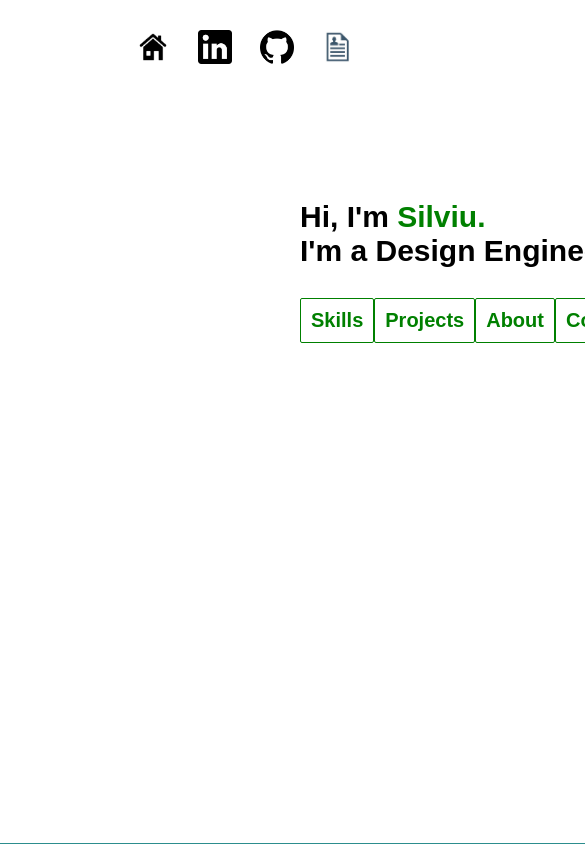
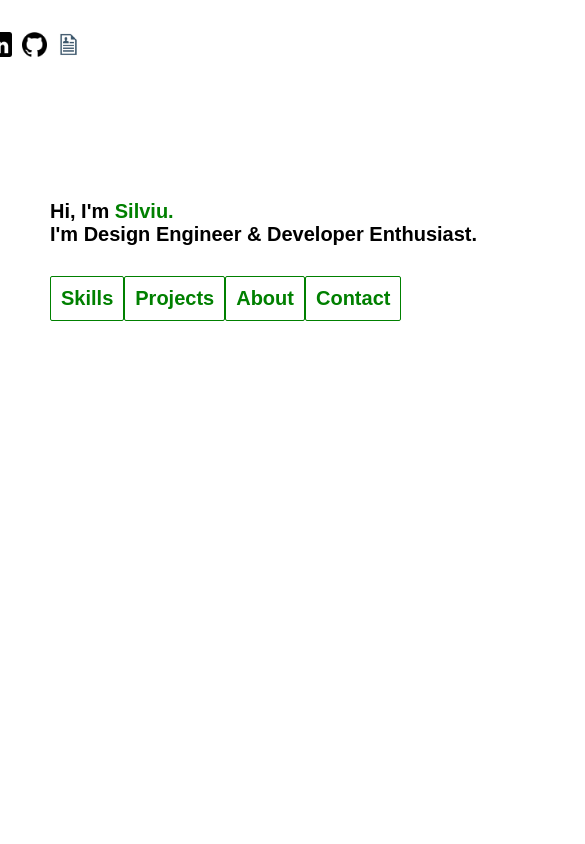
Before and after one commit to SilviuBadic/portfolio, a plain HTML site: page html/index.html in a window 390 px wide. Shown: the top 844 px of the page, 585 px wide, since content can reach past the window. Drawn offline with Linux system fonts and the light colour scheme.

Commit message:
media screen update

```diff
--- a/css/main_page.css
+++ b/css/main_page.css
@@ -2,15 +2,18 @@
   margin: 0;
   padding: 0;
   box-sizing: border-box;
+
 }
 
 body{
   background-color: white;
+  width: 100%;
 }
 
 .main_box{
   display: grid;
-  grid-template-columns: 1;
+  grid-template-columns: 1fr;
+  width: 100%;
 }
 
 .header{
@@ -22,20 +25,84 @@ body{
   font-size: 22px;
   position: fixed;
   z-index: 1000;
+  overflow: hidden;
+}
+
+@media screen and (max-width: 1000px){
+  body{
+    background-color: white;
+    width: 100%;
+  }
+  .first_grid .header .main_elements{
+    padding-left: 50px;
+    width: 200px;
+  }
+  .first_grid .header .main_elements li{
+    display: inline-block;
+    margin-right: 5px;
+    margin-left: 5px;
+  }
+
+  .first_grid .header .main_elements img{
+      width: 25px;
+      height: 25px;
+      cursor: pointer;
+      vertical-align: middle;
+  }
+
+  .header{
+    height: 100px;
+    width: 30%;
+    background-color: white;
+    position: relative;
+    font-family: sans-serif, Arial, Helvetica, sans-serif;
+    font-size: 22px;
+    position: fixed;
+    z-index: 1000;
+    overflow: hidden;
+
+  }
+  .main_area_box .description p{
+    margin-left: -250px;
+    width: 100%;
+    font-family: sans-serif, Arial, Helvetica, sans-serif;
+    font-size: 20px;
+    width: 50%;
+
+  }
+  .main_area_box .buttons{
+    display: block;
+    height: 200px;
+    width: 500px;
+    align-items: center;
+
+  }
+
+  .main_area_box .buttons .project_buttons{
+    width: 400px;
+    display: flex;
+    padding-top: 30px;
+    text-align: center;
+    align-items: center;
+    margin-left: 50px;
+  }
+
 }
 
 .header .main_elements{
   position: absolute;
   display: flex;
-  right: 20px;
+  right: 0px;
   top: 30px;
   position: sticky;
+
 }
 
 .header .main_elements li{
   display: inline-block;
   margin-right: 14px;
   margin-left: 14px;
+
 }
 
 .header .main_elements img{
@@ -61,8 +128,7 @@ vertical-align: middle;
 
 .main_area_box{
   margin-top: 200px;
-  margin-left: 300px;
-  display: block;
+  width: 100%;
 }
 
 .main_area_box .myname{
@@ -74,9 +140,12 @@ vertical-align: middle;
   font-family: sans-serif, Arial, Helvetica, sans-serif;
   font-size: 30px;
   font-weight: 600;
+  padding-left: 300px;
+  overflow: hidden;
+
 }
 
-.main_area .buttons{
+.main_area_box .buttons{
   display: block;
   height: 200px;
   width: 100%;
@@ -104,6 +173,7 @@ vertical-align: middle;
   padding-top: 30px;
   text-align: center;
   align-items: center;
+  margin-left: 300px;
 }
 
 .buttons .project_buttons li{
@@ -270,6 +340,7 @@ vertical-align: middle;
   display: grid;
   grid-template-columns: 1fr;
   width: 100%;
+  overflow: hidden;
 }
 
 .my_skills_listed{
@@ -516,9 +587,9 @@ left: 400px;
 
 .submit_area{
   height: 100px;
-  width: 100%;
+  width: 350px;
   display: block;
-  margin-left: 320px;
+  margin-left: 250px;
   margin-top: 30px;
 }
 
--- a/html/index.html
+++ b/html/index.html
@@ -21,7 +21,7 @@
       <div class="main_area_box">
         <div class="description">
           <p>Hi, I'm <span class="myname">Silviu.</span></p>
-          <p>I'm a Design Engineer & Developer Enthusiast.</p>
+          <p>I'm Design Engineer & Developer Enthusiast.</p>
         </div>
 
         <div class="buttons">
@@ -327,7 +327,7 @@
 
               <div class="live_code">
                 <ul class="source_buttons">
-                  <li><a href="https://silviubadic.github.io/youtube-layout-remake/" target="_blank"><button class="see_live">See Live</button></a></li>
+                  <li><a href="https://silviubadic.github.io/youtube-layout-remake/html/index.html" target="_blank"><button class="see_live">See Live</button></a></li>
                   <li><a href="https://github.com/SilviuBadic/youtube-layout-remake.git" target="_blank"><button class="source_code">Source Code</button></a></li>
                 </ul>
               </div>
@@ -364,8 +364,8 @@
 
               <div class="live_code">
                 <ul class="source_buttons">
-                  <li><a href="https://silviubadic.github.io/rock-paper-scissorss/" target="_blank"><button class="see_live">See Live</button></a></li>
-                  <li><a href="https://github.com/SilviuBadic/rock-paper-scissorss" target="_blank"><button class="source_code">Source Code</button></a></li>
+                  <li><a href="https://silviubadic.github.io/rock-paper-scissors-javascript/html/index.html" target="_blank"><button class="see_live">See Live</button></a></li>
+                  <li><a href="https://github.com/SilviuBadic/rock-paper-scissors-javascript" target="_blank"><button class="source_code">Source Code</button></a></li>
                 </ul>
               </div>
 
@@ -400,7 +400,7 @@
 
               <div class="live_code">
                 <ul class="source_buttons">
-                  <li><a href="https://silviubadic.github.io/mySite_Travel-Around-The-World/" target="_blank"><button class="see_live">See Live</button></a></li>
+                  <li><a href="https://silviubadic.github.io/mySite_around_the_world-js_css_html/html/index.html" target="_blank"><button class="see_live">See Live</button></a></li>
                   <li><a href="https://github.com/SilviuBadic/mySite_Travel-Around-The-World" target="_blank"><button class="source_code">Source Code</button></a></li>
                 </ul>
               </div>
@@ -436,8 +436,8 @@
 
               <div class="live_code">
                 <ul class="source_buttons">
-                  <li><a href="" target="_blank"><button class="see_live">See Live</button></a></li>
-                  <li><a href="https://github.com/SilviuBadic/youtube-layout-remake.git" target="_blank"><button class="source_code">Source Code</button></a></li>
+                  <li><a href="https://silviubadic.github.io/portfolio/html/index.html" target="_blank"><button class="see_live">See Live</button></a></li>
+                  <li><a href="https://github.com/SilviuBadic/portfolio" target="_blank"><button class="source_code">Source Code</button></a></li>
                 </ul>
               </div>
 
```
